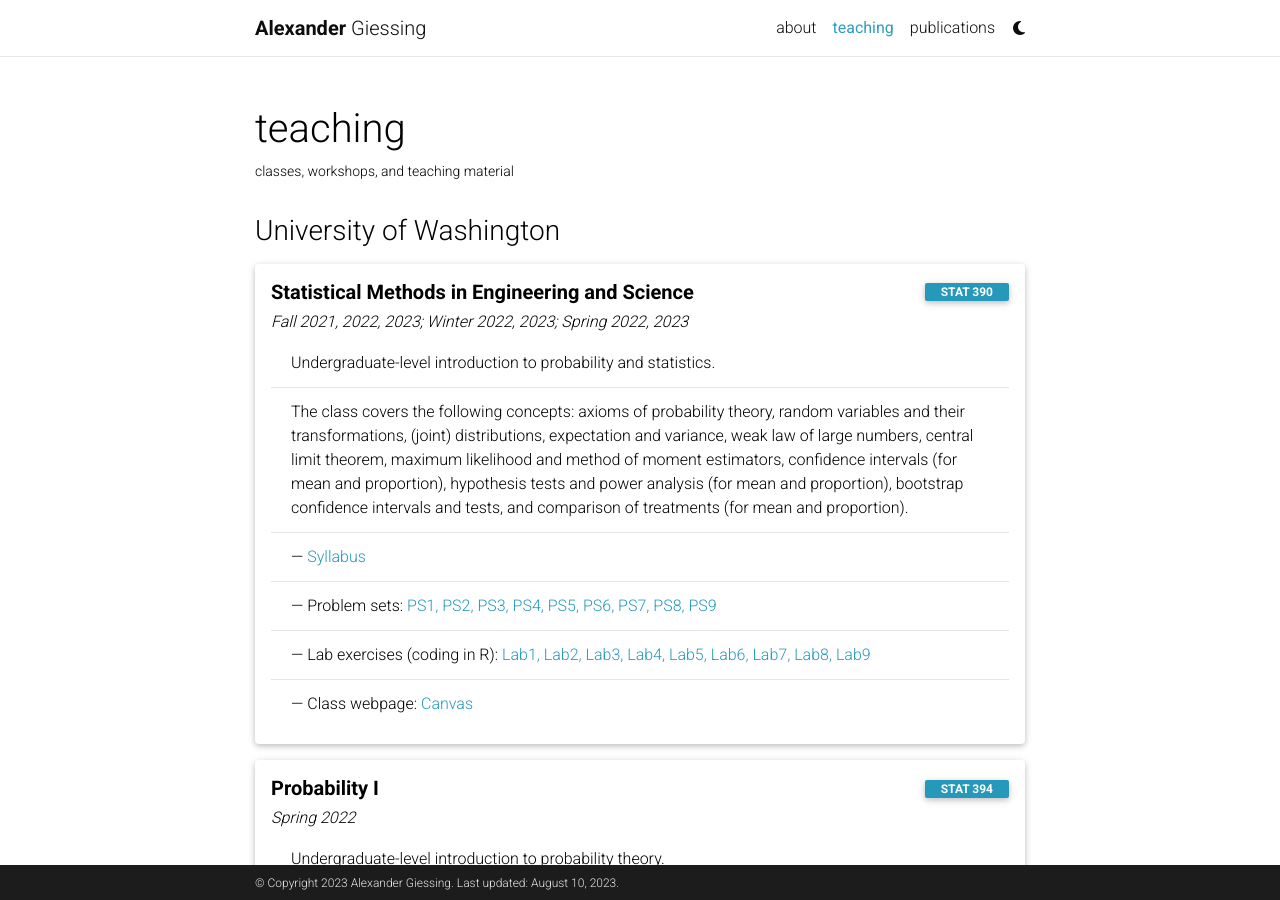
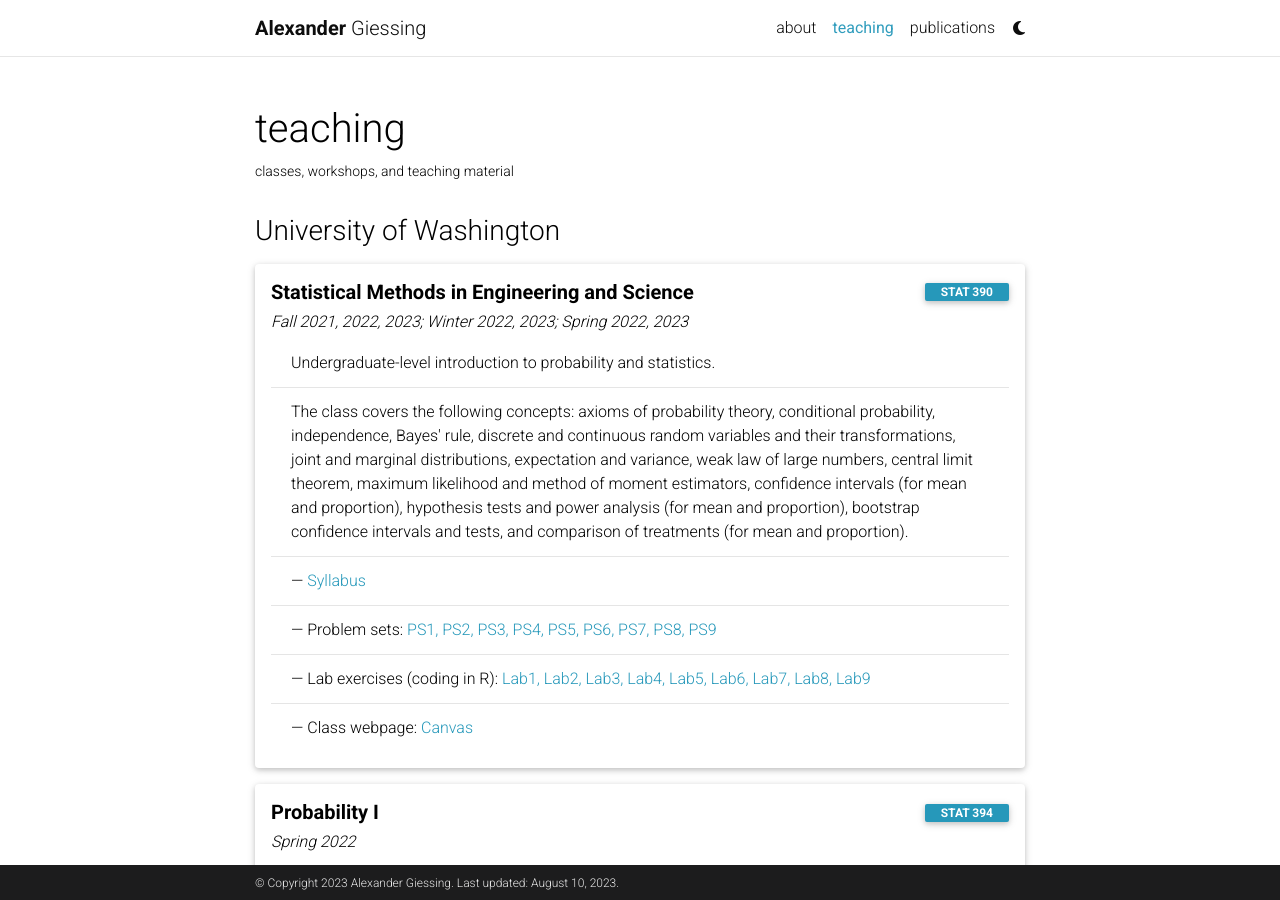
Before and after one commit to agiessing/agiessing.github.io, a Jekyll site: the page built from _pages/teaching.md, in a window 1280 px wide and 900 px high. Built offline with Jekyll 4.4.1, drawn with Linux system fonts in a browser that asks for light colours; comment, search, counter and statistics services are not loaded; a style sheet for code colours, icons or effects is not loaded.

Commit message:
Update teaching.md

```diff
--- a/_pages/teaching.md
+++ b/_pages/teaching.md
@@ -23,7 +23,7 @@
     <h6 class="font-italic mt-2 mt-sm-0">Fall 2021, 2022, 2023; Winter 2022, 2023; Spring 2022, 2023  </h6>
     <ul class="card-text font-weight-light list-group list-group-flush">
       <li class="list-group-item">Undergraduate-level introduction to probability and statistics.</li>
-      <li class="list-group-item"> The class covers the following concepts: axioms of probability theory, random variables and their transformations, (joint) distributions, expectation and variance, weak law of large numbers, central limit theorem, maximum likelihood and method of moment estimators, confidence intervals (for mean and proportion), hypothesis tests and power analysis (for mean and proportion), bootstrap confidence intervals and tests, and comparison of treatments (for mean and proportion).</li>
+      <li class="list-group-item"> The class covers the following concepts: axioms of probability theory, conditional probability, independence, Bayes' rule, discrete and continuous random variables and their transformations, joint and marginal distributions, expectation and variance, weak law of large numbers, central limit theorem, maximum likelihood and method of moment estimators, confidence intervals (for mean and proportion), hypothesis tests and power analysis (for mean and proportion), bootstrap confidence intervals and tests, and comparison of treatments (for mean and proportion).</li>
       <li class="list-group-item">— <a href="..."> Syllabus</a> </li>
       <li class="list-group-item">— Problem sets: <a href="...">PS1, PS2, PS3, PS4, PS5, PS6, PS7, PS8, PS9</a> </li>
       <li class="list-group-item">— Lab exercises (coding in R): <a href="...">Lab1, Lab2, Lab3, Lab4, Lab5, Lab6, Lab7, Lab8, Lab9</a> </li>           <li class="list-group-item">— Class webpage: <a href="...."> Canvas</a></li>
```
